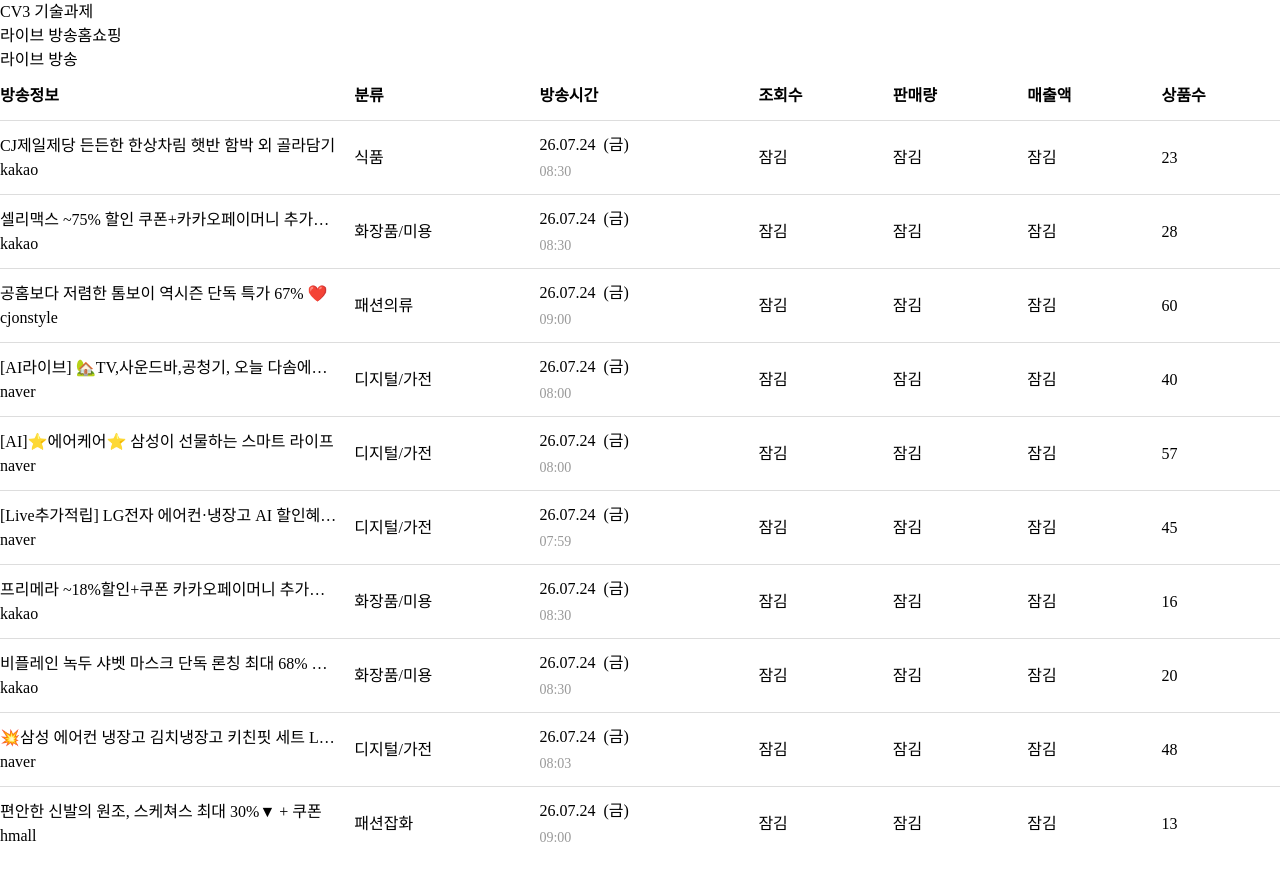
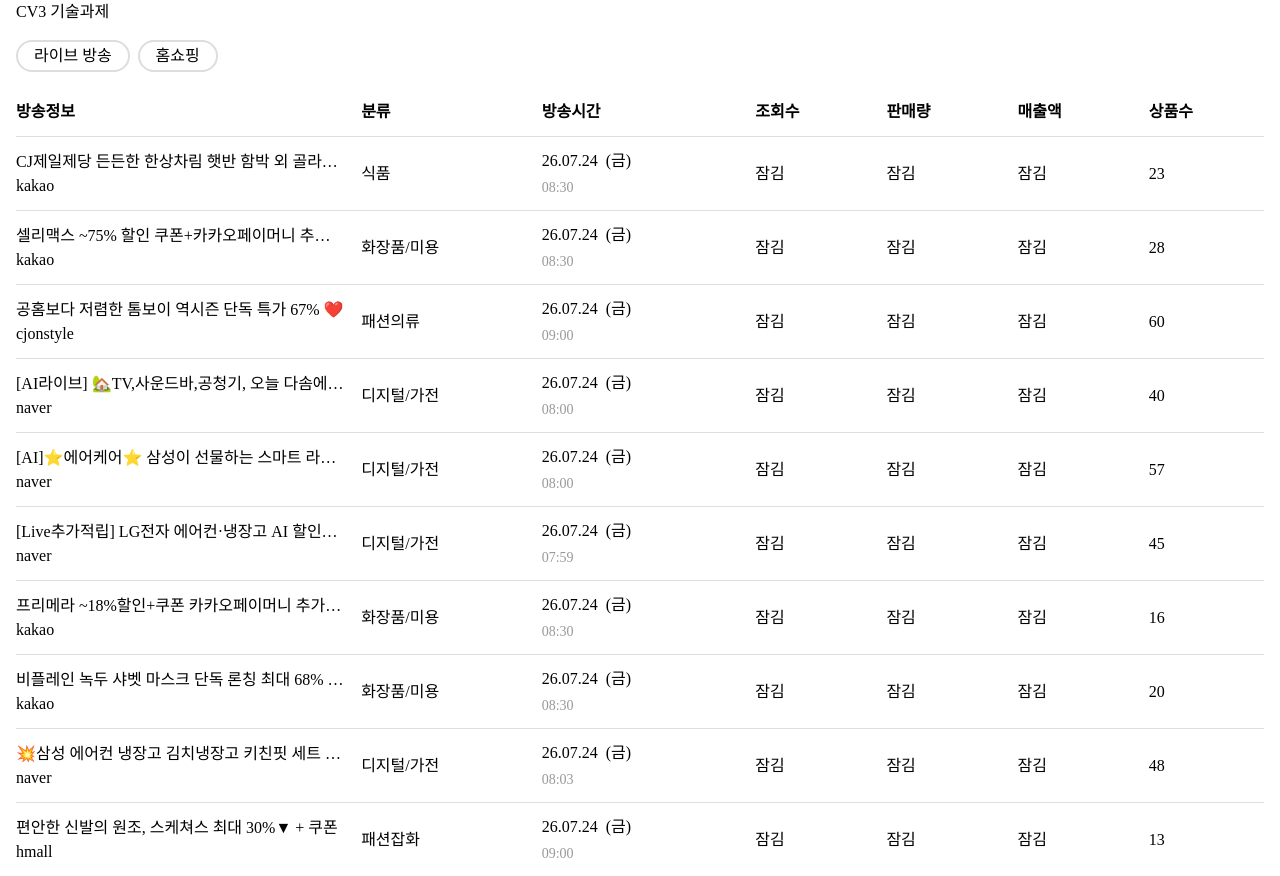
Before and after one commit to LDH9276/cv3-project, a React (Vite) app: page / in a window 1280 px wide. Built offline with nearby package versions, Linux system fonts and the light colour scheme; a small style sheet from the web is missing.

Commit message:
style: 전체적인 스타일링 조정

```diff
--- a/src/App.css
+++ b/src/App.css
@@ -2,6 +2,24 @@
 
 html{
   font-family: 'PyeojinGothic';
+}
+
+main{
+  padding: 0 16px;
+}
+
+.tab-button{
+  display: flex;
+  margin: 16px 0px;
+  gap: 0.5em;
+
+  button{
+    display: block;
+    height: 2em;
+    padding: 0 1em;
+    border-radius: 124px;
+    border: 2px solid #ddd;
+  }
 }
 
 .data-label{
--- a/src/App.tsx
+++ b/src/App.tsx
@@ -13,7 +13,7 @@ function App() {
     <main>
       <h1>CV3 기술과제</h1>
 
-      <div aria-label="방송 유형" role="tablist">
+      <div aria-label="방송 유형" role="tablist" className='tab-button'>
         <button
           aria-selected={broadcastType === 'live'}
           onClick={() => setBroadcastType('live')}
--- a/src/components/ItemList.tsx
+++ b/src/components/ItemList.tsx
@@ -46,10 +46,6 @@ function ItemList({ broadcastType, items }: ItemListProps) {
 
   return (
     <section aria-label={broadcastType === 'live' ? '라이브 방송 목록' : '홈쇼핑 목록'}>
-      <h2>{broadcastType === 'live' ? '라이브 방송' : '홈쇼핑 방송'}</h2>
-
-
-
       {items.length === 0 ? (
         <p>표시할 방송 데이터가 없습니다.</p>
       ) : (
@@ -64,7 +60,7 @@ function ItemList({ broadcastType, items }: ItemListProps) {
               <span>매출액</span>
               <span>상품수</span>
             </li> :
-            <li>
+            <li className='data-legend'>
               <span>방송정보</span>
               <span>분류</span>
               <span>방송시간</span>
```
